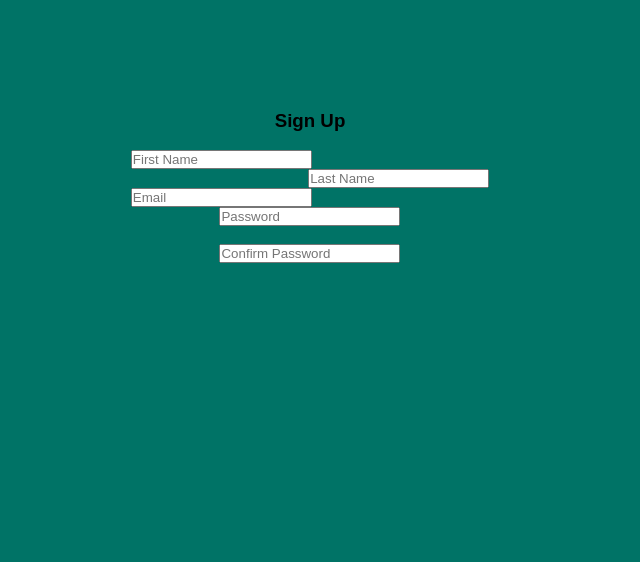
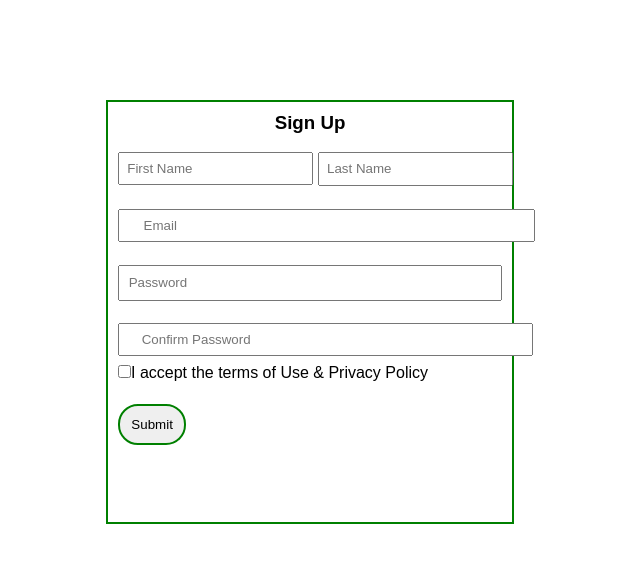
Before and after one commit to vipinblog/Flight_Booking, a React (Create React App) app: page /Register in a window 1280 px wide. Shown: the top 562 px of the page, without its empty margins (330-970 px from the left). Built offline with nearby package versions, Linux system fonts and the light colour scheme.

Commit message:
added sign

```diff
--- a/src/component/Login.css
+++ b/src/component/Login.css
@@ -1,6 +1,4 @@
-body{
-    background-color:rgb(0, 115, 102);
-  }
+
   .Container5 {
 
     margin: auto;
@@ -40,9 +38,9 @@ body{
     text-align: center;
     font-size: 30px;
   }
-  #Uname{
+  #Uname {
    border: none;
-   border-bottom: 3px solid rgb(0, 115, 102) ;
+   border-bottom: 3px solid rgb(0, 115, 102);
    outline: none;
 
   }
--- a/src/component/Navbar.css
+++ b/src/component/Navbar.css
@@ -9,31 +9,34 @@
     background-color: rgb(0, 115, 102);
     overflow: hidden;
     width: 100%;
-    height: 70px;
+    height: 60px;
     justify-content:space-between;
+
  }
 
 .menu-link ul{
     float: right;
     margin-right: 40px;
+
+
 }
 .menu-link ul li{
    list-style: none;
    margin:0px 8px;
    display : inline-block;
-   line-height: 80px;
+   line-height: 65px;
+
 }
 .menu-link ul li a {
 font-size: 20px;
 color: white;
 padding: 16px;
-
 text-decoration: none;
-text-align: center;
 margin: 4px 1px;
 opacity: 0.6;
 transition: 0.3s;
 }
+
 .menu-link ul li a:hover {opacity: 1}
 
  .plane img{
--- a/src/component/Register.css
+++ b/src/component/Register.css
@@ -1,19 +1,71 @@
 .container {
-    width: 28%;
+    width: 30%;
     height: 400px;
     text-align: center;
-    border-radius: 2px solid green;
+    border: 2px solid green;
     margin: auto;
     padding: 10px;
-
     margin-top: 100px;
 }
 .firstName{
     float: left;
 }
+.firstName input{
+    padding: 4%;
+}
 .LastName{
     float: right;
+    width: 48%;
+}
+.LastName input{
+    padding: 4%;
 }
 .email{
     float: left;
+    margin-top: 6%;
 }
+.email input {
+  padding: 4% 13%;
+  width: 202%;
+}
+.password {
+   float: initial;
+   margin-top: 20%;
+   margin-right: 55%;
+   /* padding: 5px; */
+}
+.password input {
+   padding: 5%;
+   width: 210%;
+
+
+}
+.confirmPasword {
+    float:left;
+    margin-top: 1%;
+}
+.confirmPasword input{
+    padding: 4% 12%;
+    width: 203%;
+}
+.checkbox {
+ float: left;
+ margin-top: 2%;
+}
+.sign{
+  float: left;
+  margin-top: 7%;
+
+}
+.sign input {
+   padding: 25%;
+
+   border-radius: 20px;
+   border: 2px solid green;
+
+   cursor: pointer;
+}
+.sign :hover{
+
+    cursor: pointer;
+}
--- a/src/component/Register.js
+++ b/src/component/Register.js
@@ -20,7 +20,7 @@ const Register =()=>{
 
           <div className='email'>
             <label/>
-            <input type='text' placeholder='Email'/>
+            <input type='email' placeholder='Email'/>
           </div>
           <br/>
           <div className='password'>
@@ -28,9 +28,19 @@ const Register =()=>{
             <input type='Password' placeholder='Password'/>
            </div>
            <br/>
-           <div className='confiurmPasword'>
+           <div className='confirmPasword'>
             <label/>
             <input type='Password' placeholder='Confirm Password'/>
+           </div>
+           <br/>
+           <div className='checkbox'>
+           <input type='Checkbox' value="boat"/>
+           <label>I accept the terms of Use & Privacy Policy</label>
+           <br/>
+           <div className='sign'>
+           <input type='Submit' placeholder='Submit'/>
+
+           </div>
            </div>
            </div>
         </form>
```
